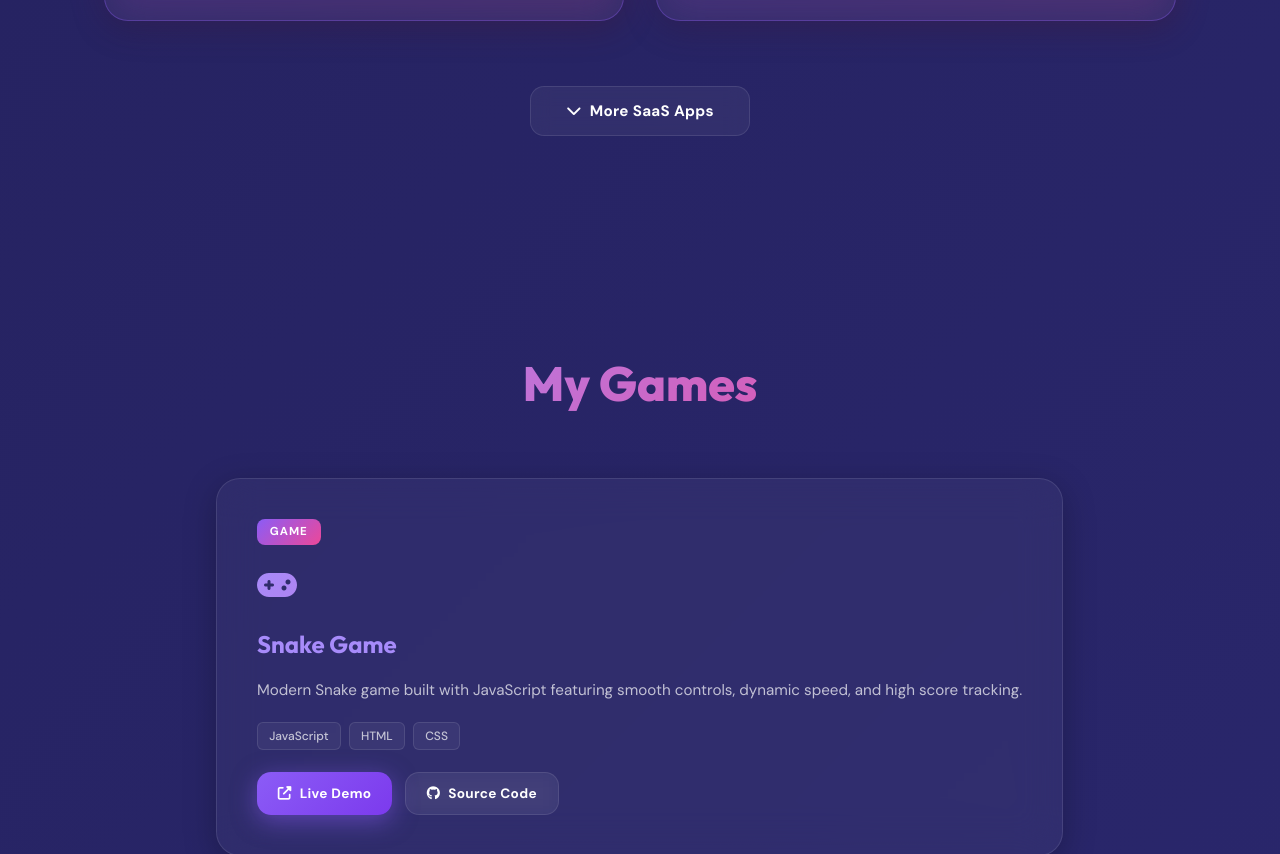
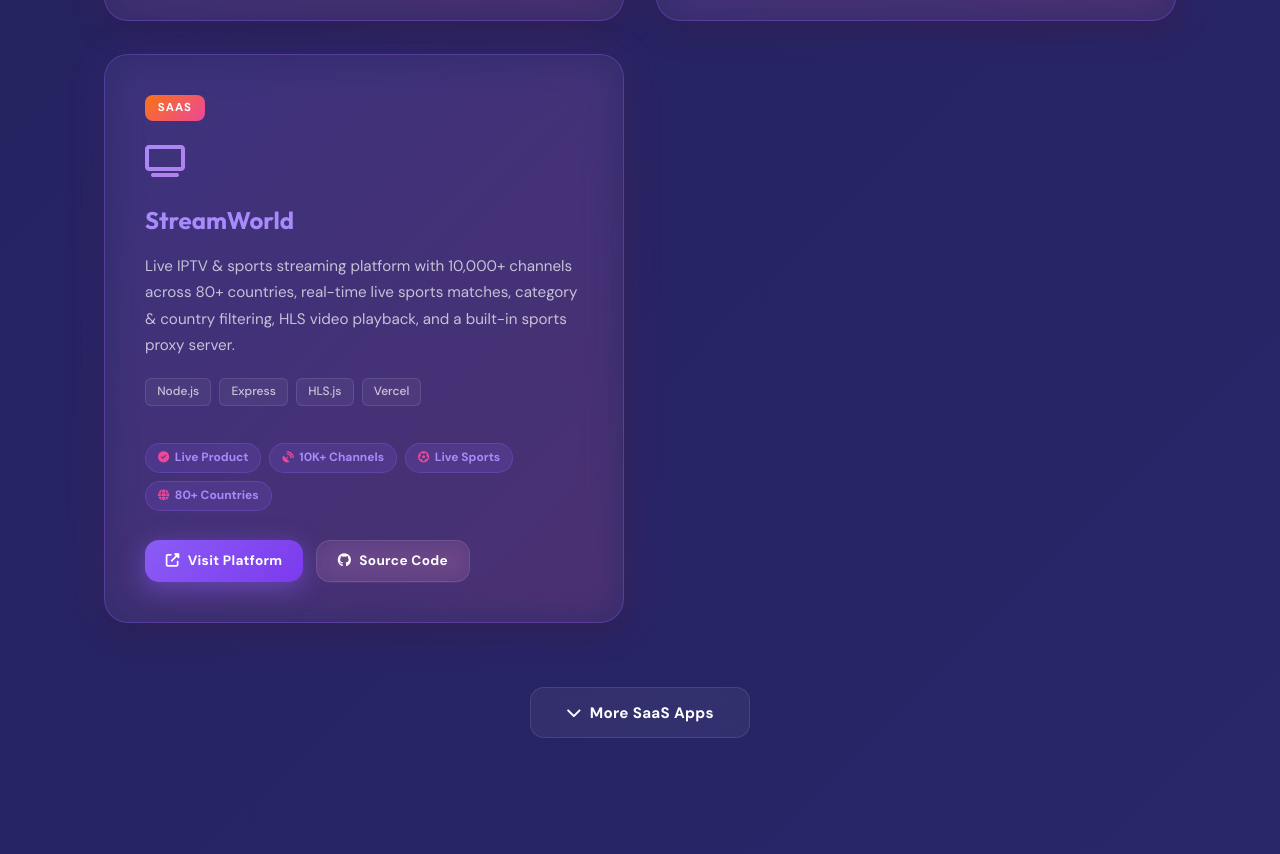
Before and after one commit to shahriar-evan/portfolio-website, a plain HTML site: page index.html in a window 1280 px wide. Shown: the part 5495-6349 px from the top of the page. Drawn offline with Linux system fonts and the light colour scheme.

Commit message:
Add StreamWorld to SaaS section

```diff
--- a/index.html
+++ b/index.html
@@ -405,6 +405,28 @@
                     <div class="card-glow"></div>
                 </div>
 
+                <!-- StreamWorld -->
+                <div class="project-card glass-card card-3d saas-featured-card">
+                    <div class="project-tag saas-tag">SaaS</div>
+                    <div class="project-icon"><i class="fas fa-tv"></i></div>
+                    <h3>StreamWorld</h3>
+                    <p>Live IPTV & sports streaming platform with 10,000+ channels across 80+ countries, real-time live sports matches, category & country filtering, HLS video playback, and a built-in sports proxy server.</p>
+                    <div class="project-tech-tags">
+                        <span>Node.js</span><span>Express</span><span>HLS.js</span><span>Vercel</span>
+                    </div>
+                    <div class="saas-highlights">
+                        <span class="saas-badge"><i class="fas fa-check-circle"></i> Live Product</span>
+                        <span class="saas-badge"><i class="fas fa-satellite-dish"></i> 10K+ Channels</span>
+                        <span class="saas-badge"><i class="fas fa-futbol"></i> Live Sports</span>
+                        <span class="saas-badge"><i class="fas fa-globe"></i> 80+ Countries</span>
+                    </div>
+                    <div class="project-buttons">
+                        <a href="https://streamworld-green.vercel.app/" target="_blank" rel="noopener noreferrer" class="btn btn-primary btn-small"><i class="fas fa-external-link-alt"></i> Visit Platform</a>
+                        <a href="https://github.com/shahriar-evan/streamworld" target="_blank" rel="noopener noreferrer" class="btn btn-secondary btn-small"><i class="fab fa-github"></i> Source Code</a>
+                    </div>
+                    <div class="card-glow"></div>
+                </div>
+
             </div>
 
             <!-- More SaaS (hidden) -->
```
